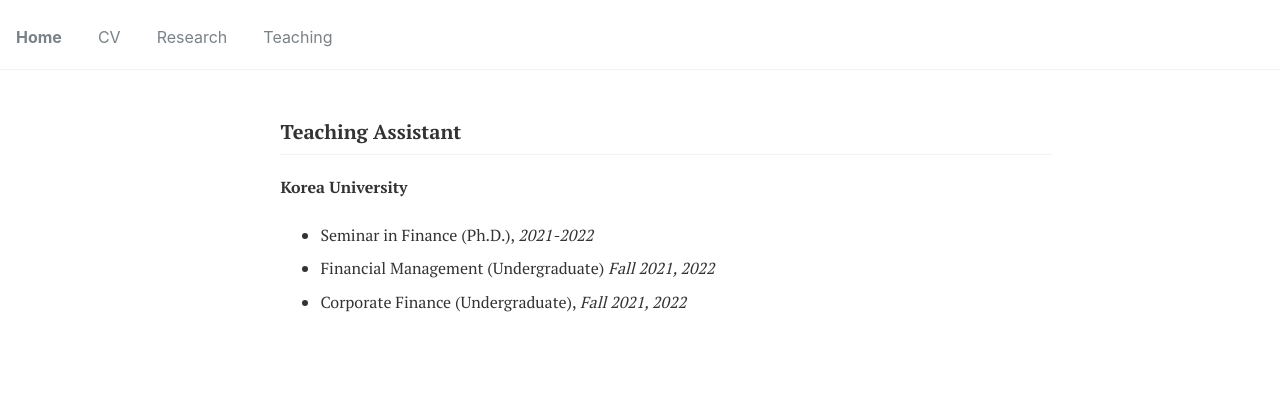
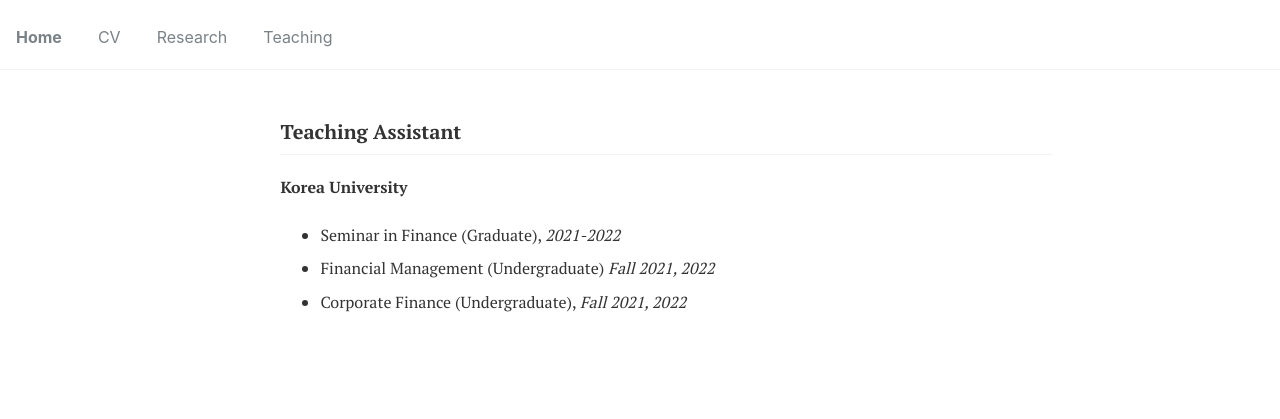
Before and after one commit to JehoonChung/jehoonchung.github.io, a Jekyll site: the page built from _teaching/2014-spring-teaching-1.md, in a window 1280 px wide. Shown: the top 419 px of the page. Built offline with Jekyll 4.4.1, drawn with Linux system fonts in a browser that asks for light colours.

Commit message:
Update 2014-spring-teaching-1.md

```diff
--- a/_teaching/2014-spring-teaching-1.md
+++ b/_teaching/2014-spring-teaching-1.md
@@ -9,6 +9,6 @@ permalink: /teaching/
 ## Teaching Assistant
 **Korea University**
 
-- Seminar in Finance (Ph.D.), *2021-2022*
+- Seminar in Finance (Graduate), *2021-2022*
 - Financial Management (Undergraduate) *Fall 2021, 2022*
 - Corporate Finance (Undergraduate), *Fall 2021, 2022*
```
